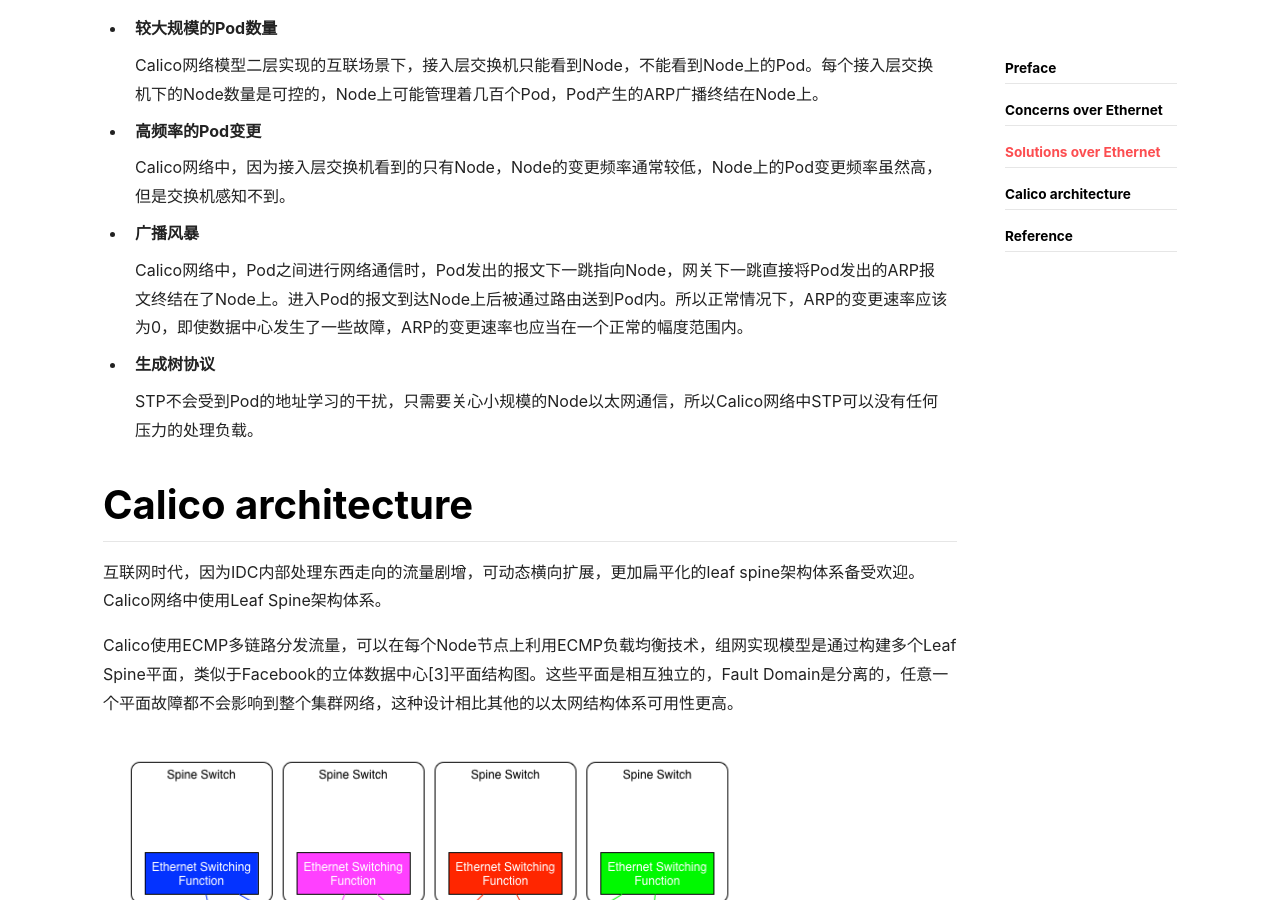
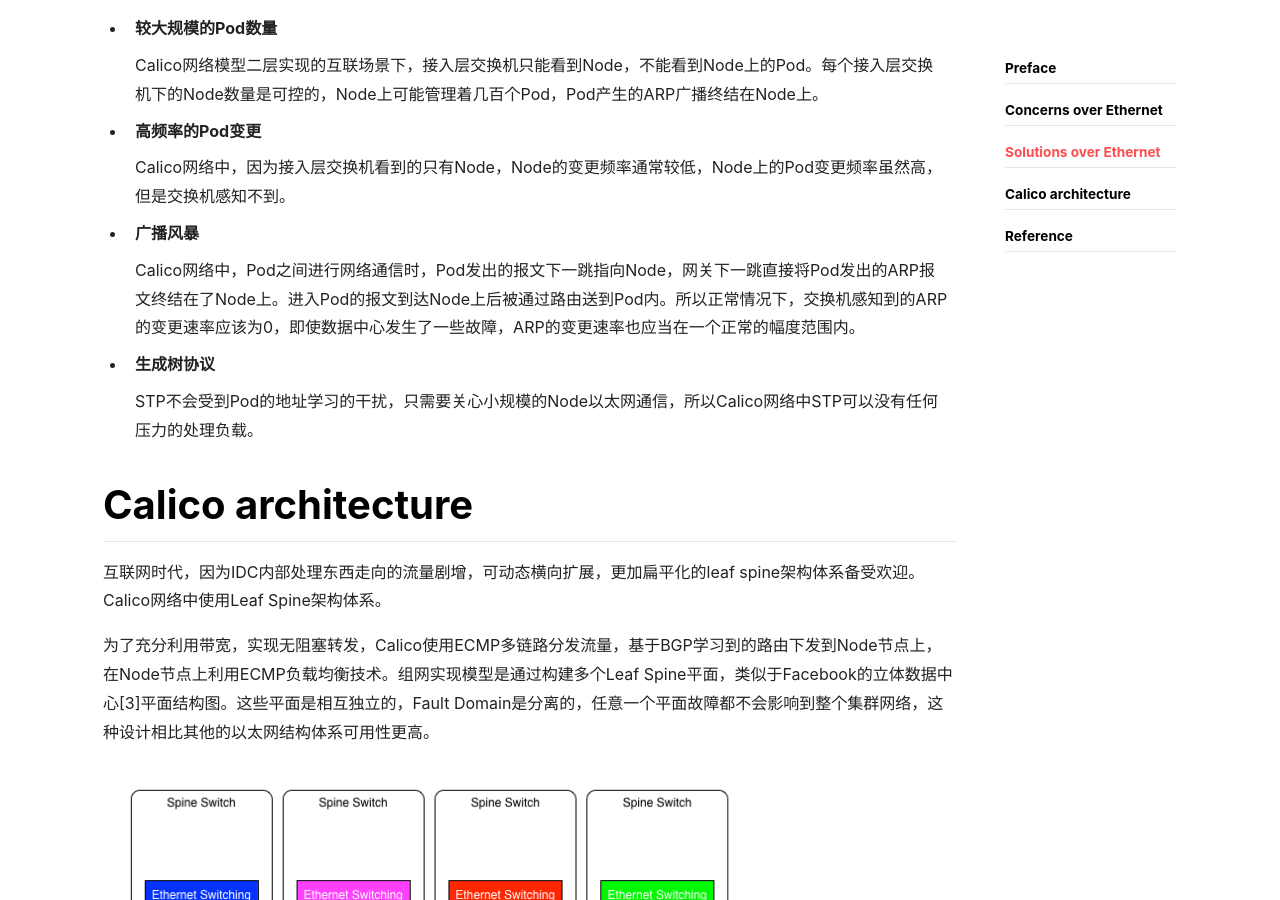
Before and after one commit to ChangyuWang/changyuwang.github.io, a Jekyll site: the page built from _posts/2021-05-29-calico-l2.md, in a window 1280 px wide and 900 px high, scrolled down 1339 px. Built offline with Jekyll 4.4.1, drawn with Linux system fonts in a browser that asks for light colours; nearby versions of some CDN libraries; some of the changed text lies outside the part shown.

Commit message:
fix calico l2

```diff
--- a/_posts/2021-05-29-calico-l2.md
+++ b/_posts/2021-05-29-calico-l2.md
@@ -44,7 +44,7 @@ Calico基于BGP实现的容器网络方案较为经典，这里分两个篇幅
 
 * **广播风暴**
 
-  Calico网络中，Pod之间进行网络通信时，Pod发出的报文下一跳指向Node，网关下一跳直接将Pod发出的ARP报文终结在了Node上。进入Pod的报文到达Node上后被通过路由送到Pod内。所以正常情况下，ARP的变更速率应该为0，即使数据中心发生了一些故障，ARP的变更速率也应当在一个正常的幅度范围内。
+  Calico网络中，Pod之间进行网络通信时，Pod发出的报文下一跳指向Node，网关下一跳直接将Pod发出的ARP报文终结在了Node上。进入Pod的报文到达Node上后被通过路由送到Pod内。所以正常情况下，交换机感知到的ARP的变更速率应该为0，即使数据中心发生了一些故障，ARP的变更速率也应当在一个正常的幅度范围内。
 
 * **生成树协议**
 
@@ -54,22 +54,23 @@ Calico基于BGP实现的容器网络方案较为经典，这里分两个篇幅
 
 互联网时代，因为IDC内部处理东西走向的流量剧增，可动态横向扩展，更加扁平化的leaf spine架构体系备受欢迎。Calico网络中使用Leaf Spine架构体系。
 
-Calico使用ECMP多链路分发流量，可以在每个Node节点上利用ECMP负载均衡技术，组网实现模型是通过构建多个Leaf Spine平面，类似于Facebook的立体数据中心[3]平面结构图。这些平面是相互独立的，Fault Domain是分离的，任意一个平面故障都不会影响到整个集群网络，这种设计相比其他的以太网结构体系可用性更高。
+为了充分利用带宽，实现无阻塞转发，Calico使用ECMP多链路分发流量，基于BGP学习到的路由下发到Node节点上，在Node节点上利用ECMP负载均衡技术。组网实现模型是通过构建多个Leaf Spine平面，类似于Facebook的立体数据中心[3]平面结构图。这些平面是相互独立的，Fault Domain是分离的，任意一个平面故障都不会影响到整个集群网络，这种设计相比其他的以太网结构体系可用性更高。
 
-<img src="/images/network/calico/l2-spine-planes.png" alt="drawing" width="800"/>
+<img src="/images/calico/l2-spine-planes.png" alt="drawing" width="800"/>
 
 每一个TOR基于vlan被分割成了4个逻辑的Switch平面，对应图中4种颜色，TOR下的每个Node节点分别与4个逻辑Switch平面建立连接，每个逻辑平面独占一个Spine Switch，每个TOR上的逻辑平面只与自己的Spine建立连接。
 
 每一个平面都是一个广播域，构建一个IP网络，假设对应的子网分别为192.168.0.0/24, 192.168.1.0/24, 192.168.2.0/24, 192.168.3.0/24。每个Node节点上分配四个所在逻辑平面的IP地址。
 
-<img src="/images/network/calico/l2-rr-spine-planes.png" alt="drawing" width="800"/>
+<img src="/images/calico/l2-rr-spine-planes.png" alt="drawing" width="800"/>
 
 每个逻辑平面都有一个Route Reflector，充当RR的节点可以是物理交换机，也可以是跑BGP服务的Node节点，RR与所在逻辑平面下的所有Node节点建立BGP连接，用于进行路由反射，每个Node节点上跑BGP服务，宣告本节点的路由信息：Pod CIDR，通过RR将Pod CIDR反射给同一逻辑平面内的其他节点。最终Node节点上会学习到其他节点上的4个等价路由，下图以NodeA和NodeC为例展示具体的路由表学习。
 
-<img src="/images/network/calico/l2-routing.png" alt="drawing" width="800"/>
+<img src="/images/calico/l2-routing.png" alt="drawing" width="800"/>
 
 
 # Reference
 1. https://datatracker.ietf.org/doc/html/rfc4271
 2. https://datatracker.ietf.org/doc/html/rfc4456
 3. https://engineering.fb.com/2014/11/14/production-engineering/introducing-data-center-fabric-the-next-generation-facebook-data-center-network/
+4. https://docs.projectcalico.org/reference/architecture/design/l2-interconnect-fabric
```
Also changed, not shown: images/calico/l2-routing.png (added), images/calico/l2-rr-spine-planes.png (renamed from images/network/calico/l2-rr-spine-planes.png), images/calico/l2-spine-planes.png (renamed from images/network/calico/l2-spine-planes.png), images/network/calico/l2-routing.png (deleted).
